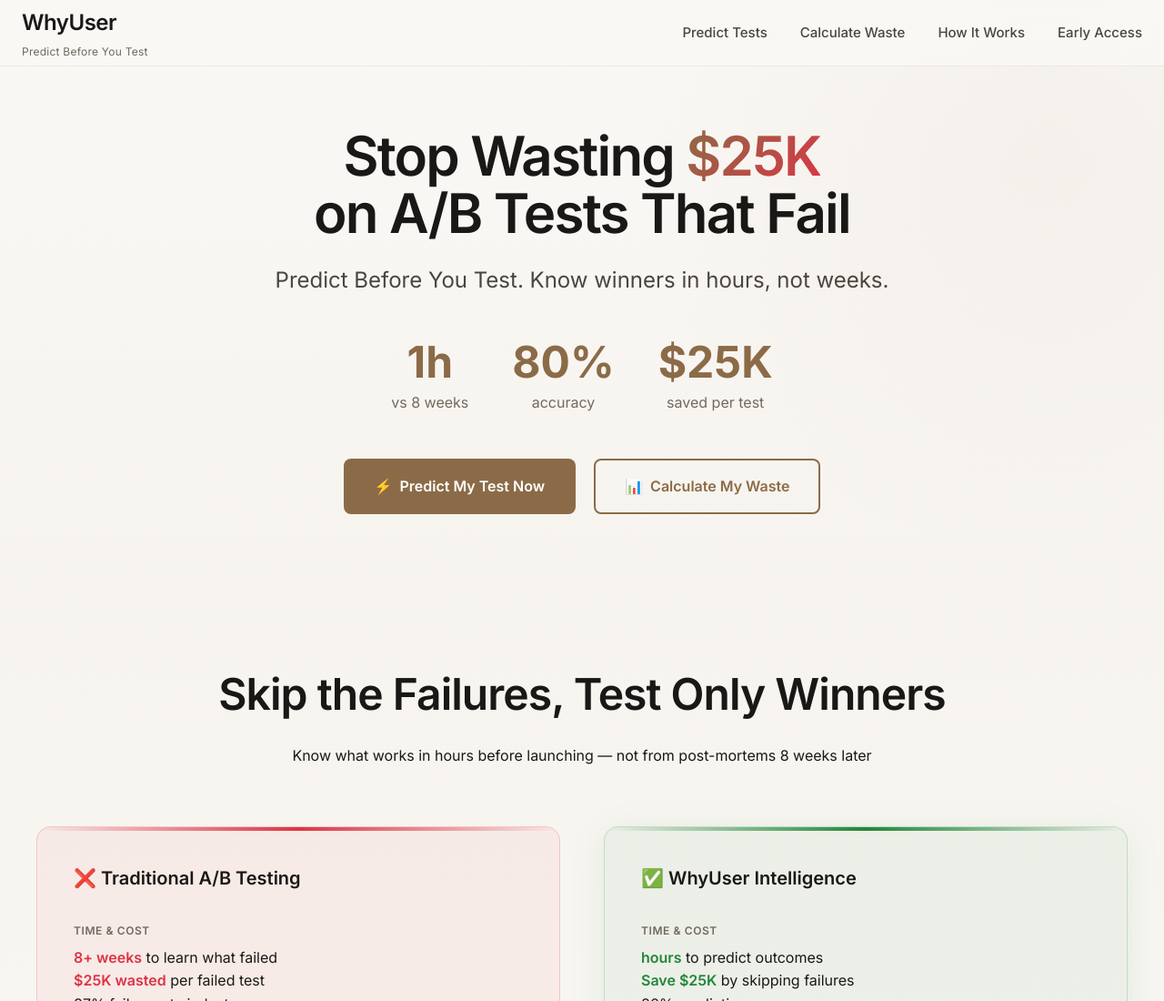
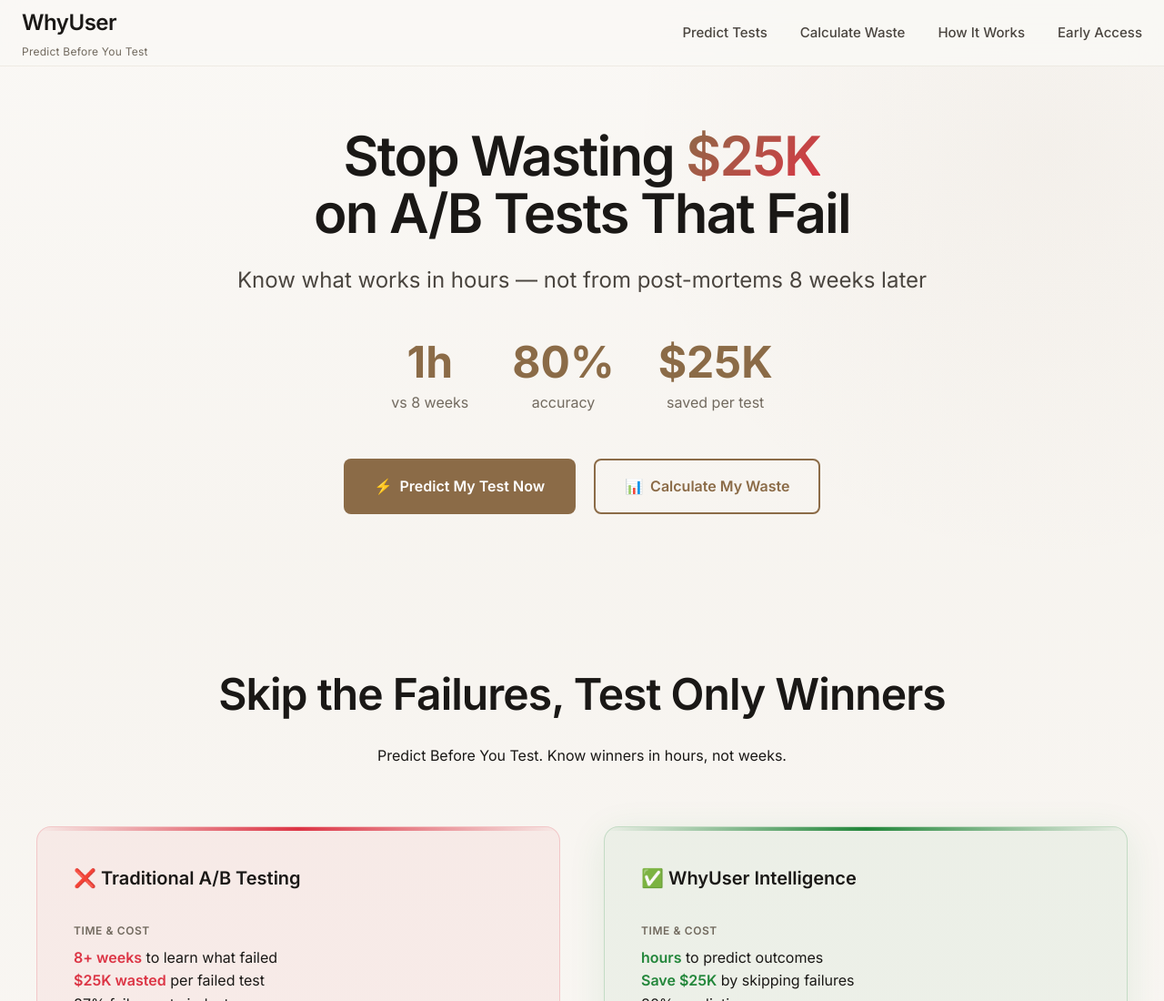
Before and after one commit to whyuser1/public, a plain HTML site: page demo.html in a window 1280 px wide. Shown: the top 1100 px of the page at 91% size. Drawn offline with Linux system fonts and the light colour scheme.

Commit message:
Updated messages

```diff
--- a/demo.html
+++ b/demo.html
@@ -1807,7 +1807,7 @@
         <div class="container">
             <div class="hero-content fade-in">
                 <h1>Stop Wasting <span class="gradient-text"> $25K</span><br> on A/B Tests That Fail</h1>
-                <p class="hero-subtitle">Predict Before You Test. Know winners in hours, not weeks.</p>
+                <p class="hero-subtitle">Know what works in hours — not from post-mortems 8 weeks later</p>
 
                 <div class="hero-stats">
                     <div class="stat">
@@ -1843,7 +1843,7 @@
         <div class="container">
             <div class="comparison-header fade-in">
                 <h2>Skip the Failures, Test Only Winners</h2>
-                <p>Know what works in hours before launching — not from post-mortems 8 weeks later</p>
+                <p>Predict Before You Test. Know winners in hours, not weeks.</p>
             </div>
 
             <div class="comparison-grid">
```
Also changed, not shown: index.html (+2 -2 lines).
